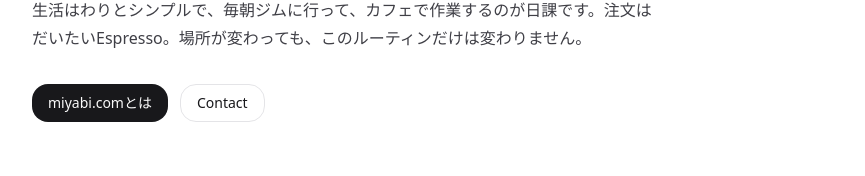
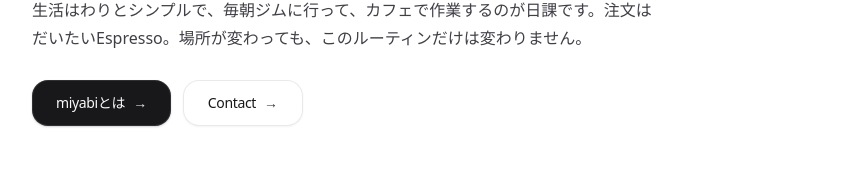
Before and after one commit to smasaya109-cmyk/miyabi2020, a Next.js app: page / in a window 1280 px wide. Shown: the part 448-624 px from the top of the page, without its empty margins (202-1067 px from the left). Built offline with nearby package versions, Linux system fonts and the light colour scheme.

Commit message:
Update buttons and contact email

```diff
--- a/src/app/contact/page.tsx
+++ b/src/app/contact/page.tsx
@@ -10,9 +10,6 @@ export default function ContactPage() {
     <Container>
       <section className="py-14 sm:py-16">
         <h1>Contact</h1>
-        <p className="mt-4 max-w-2xl">
-          Phase 5でフォーム運用（最短はFormspree等）にします。いったん導線だけ用意。
-        </p>
 
         <div className="mt-10 grid gap-4 sm:grid-cols-2">
           <div className="card">
@@ -28,9 +25,6 @@ export default function ContactPage() {
                 先に制作物を見る
               </Link>
             </div>
-            <p className="mt-3 text-sm text-zinc-500">
-              ※ hello@example.com は自分のアドレスに置き換えてください
-            </p>
           </div>
 
           <div className="card">
--- a/src/components/Hero.tsx
+++ b/src/components/Hero.tsx
@@ -1,5 +1,7 @@
 import Link from "next/link";
 import { site } from "@/lib/site";
+import { ButtonLink } from "@/components/ui/ButtonLink";
+
 
 export function Hero() {
   return (
@@ -18,23 +20,15 @@ export function Hero() {
         ))}
       </div>
 
-      <div className="mt-8 flex flex-wrap gap-3">
-        <Link
-            href="/about"
-            className="no-underline inline-flex items-center justify-center rounded-2xl bg-zinc-900 px-4 py-2 text-sm font-medium text-zinc-50 hover:bg-zinc-800"
-        >
-            miyabi.comとは
-        </Link>
 
-        <Link
-            href="/contact"
-            className="no-underline inline-flex items-center justify-center rounded-2xl border border-zinc-200 bg-white px-4 py-2 text-sm font-medium text-zinc-900 hover:border-zinc-300 hover:bg-zinc-50"
-        >
-            Contact
-        </Link>
-      </div>
-
-
+        <div className="mt-7 flex flex-wrap gap-3">
+          <ButtonLink href="/about" variant="primary" size="lg">
+            miyabiとは <span className="opacity-90">→</span>
+          </ButtonLink>
+          <ButtonLink href="/contact" variant="secondary" size="lg">
+            Contact <span className="text-zinc-700">→</span>
+          </ButtonLink>
+        </div>
 
     </div>
   );
```
